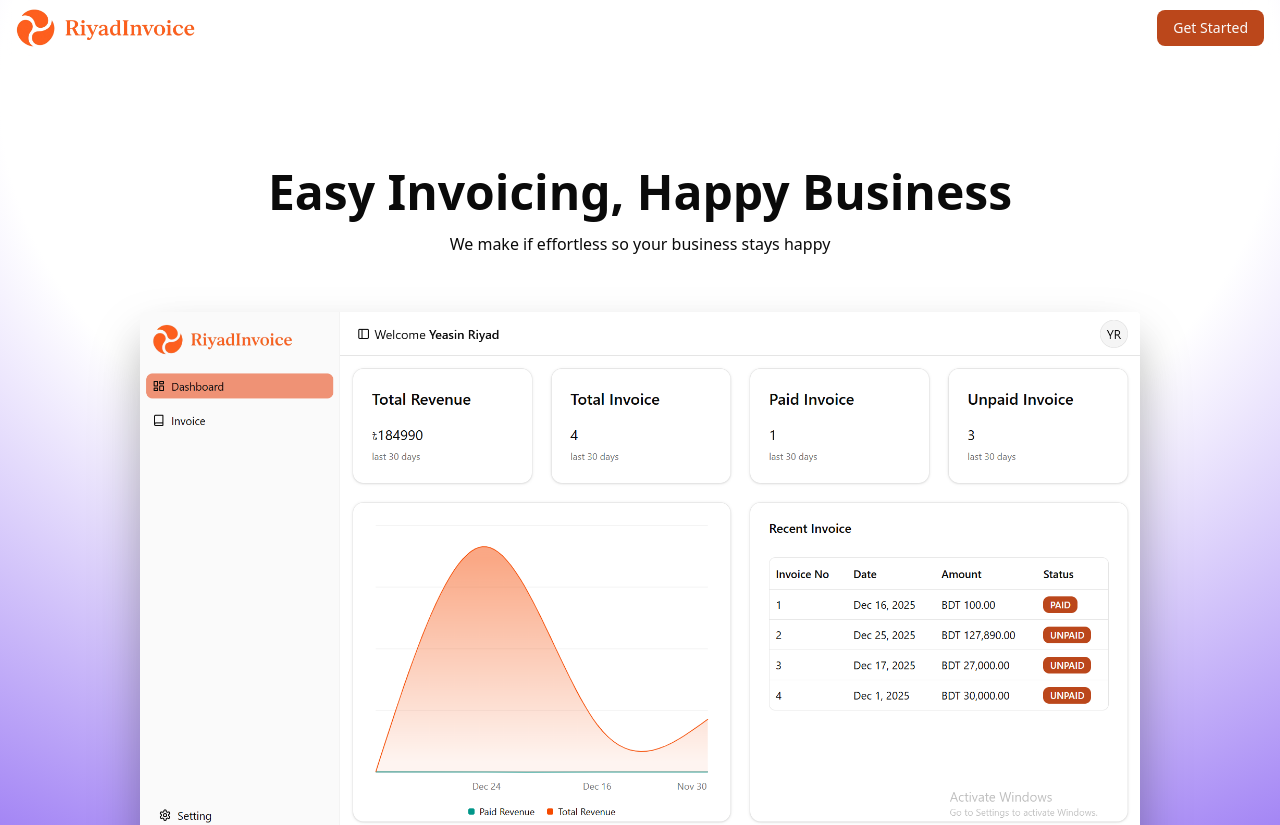
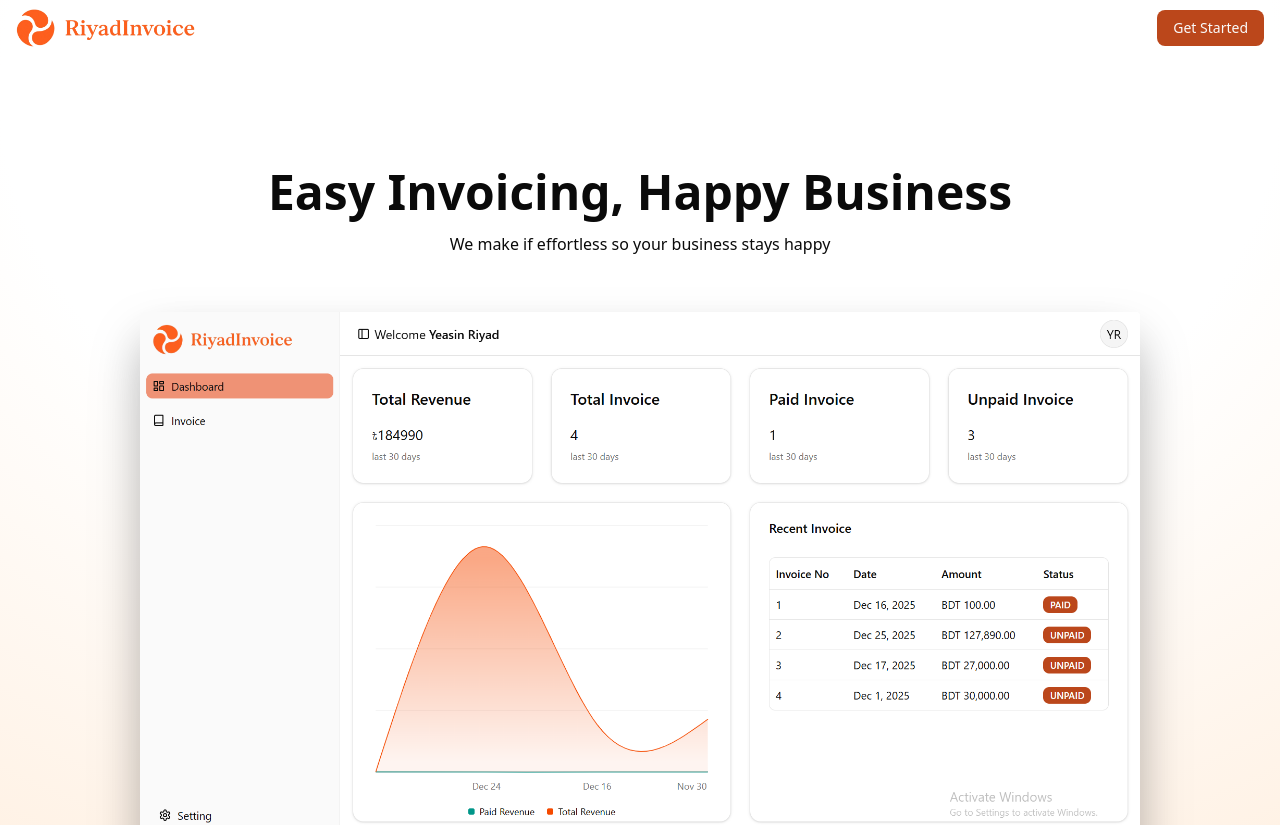
Before and after one commit to yeasin-riyad/Riyad-Invoice, a Next.js app: page / in a window 1280 px wide. Shown: the top 825 px of the page. Built offline with nearby package versions, Linux system fonts and the light colour scheme.

Commit message:
Home page color done

```diff
--- a/src/app/page.tsx
+++ b/src/app/page.tsx
@@ -8,7 +8,7 @@
   return (
     <>
       <main className="relative lg:min-h-dvh pb-10">
-        <div className="absolute inset-0 -z-10 h-full w-full bg-white [background:radial-gradient(125%_125%_at_50%_10%,#fff_40%,#63e_100%)]"></div>
+        <div className="absolute inset-0 -z-10 h-full w-full bg-white [background:radial-gradient(125%_125%_at_50%_10%,#fff_40%,#ff7e00_400%)]"></div>
 
         <header className="h-14 flex items-center backdrop-blur-2xl px-4">
           <div className="container mx-auto flex items-center justify-between gap-4">
```
